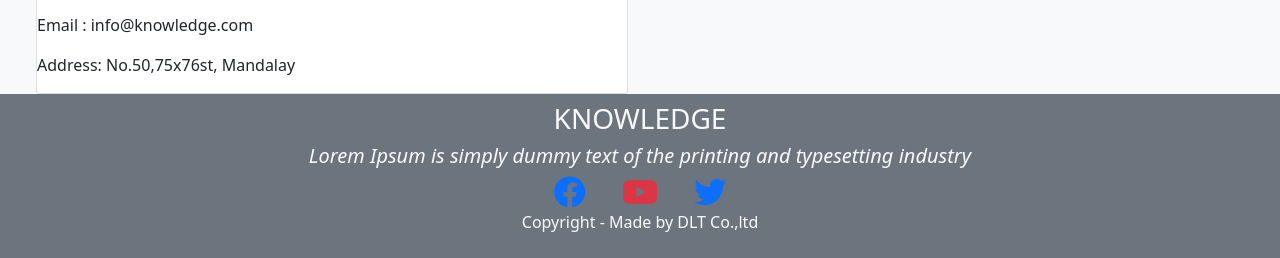
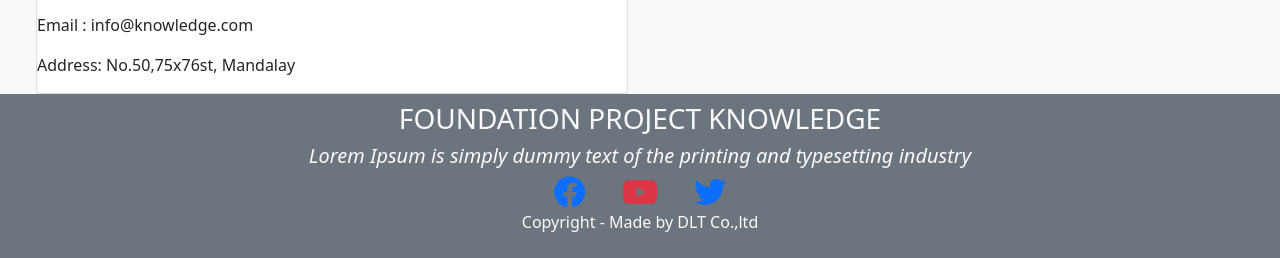
Before and after one commit to nyeinsu23/knowledgesharingproject, a plain HTML site: page index.html in a window 1280 px wide. Shown: the part 3511-3769 px from the top of the page. Drawn offline with nearby package versions, Linux system fonts and the light colour scheme; a script that the page names is missing.

Commit message:
foundation

```diff
--- a/index.html
+++ b/index.html
@@ -363,7 +363,7 @@
     <footer class="bg-secondary p-2">
         <div class="container-fluid">
             <div class="col-12 text-center">
-                <h3 class="text-light text-uppercase fw-light">Knowledge</h3>
+                <h3 class="text-light text-uppercase fw-light"> foundation Project Knowledge</h3>
                 <h5 class="text-light fw-light fst-italic">Lorem Ipsum is simply dummy text of the printing and typesetting
                     industry</h5>
                 <div class="">
```
